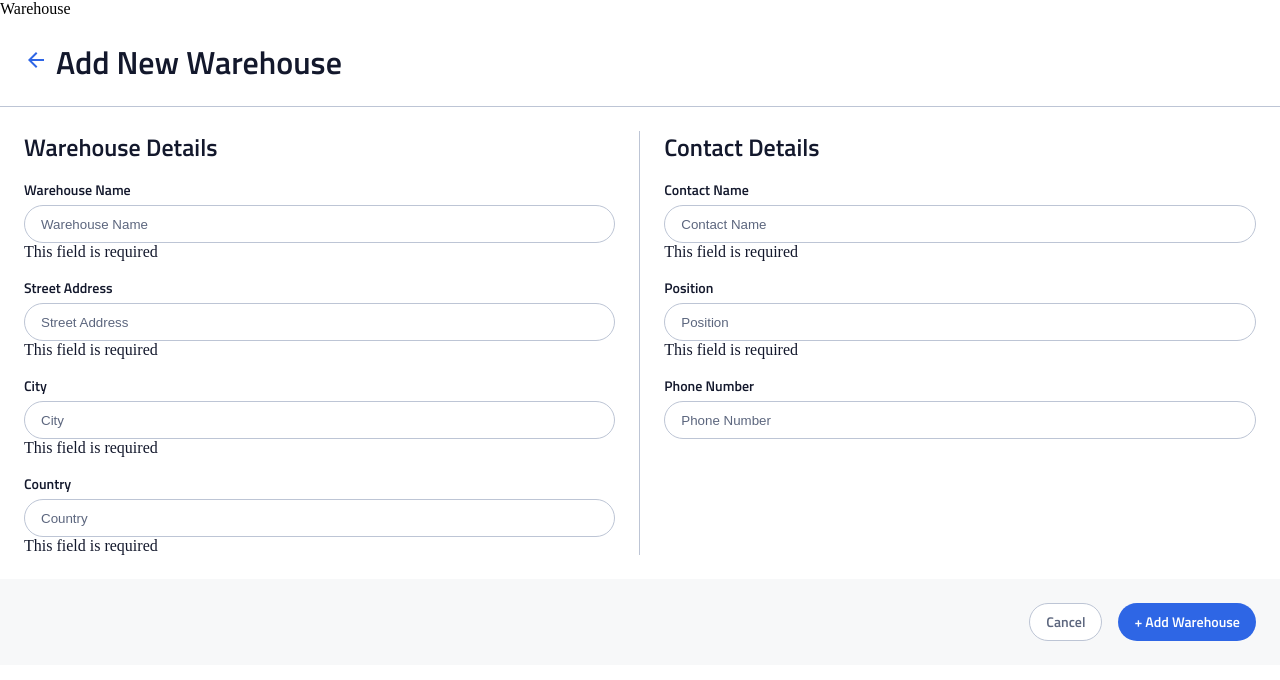
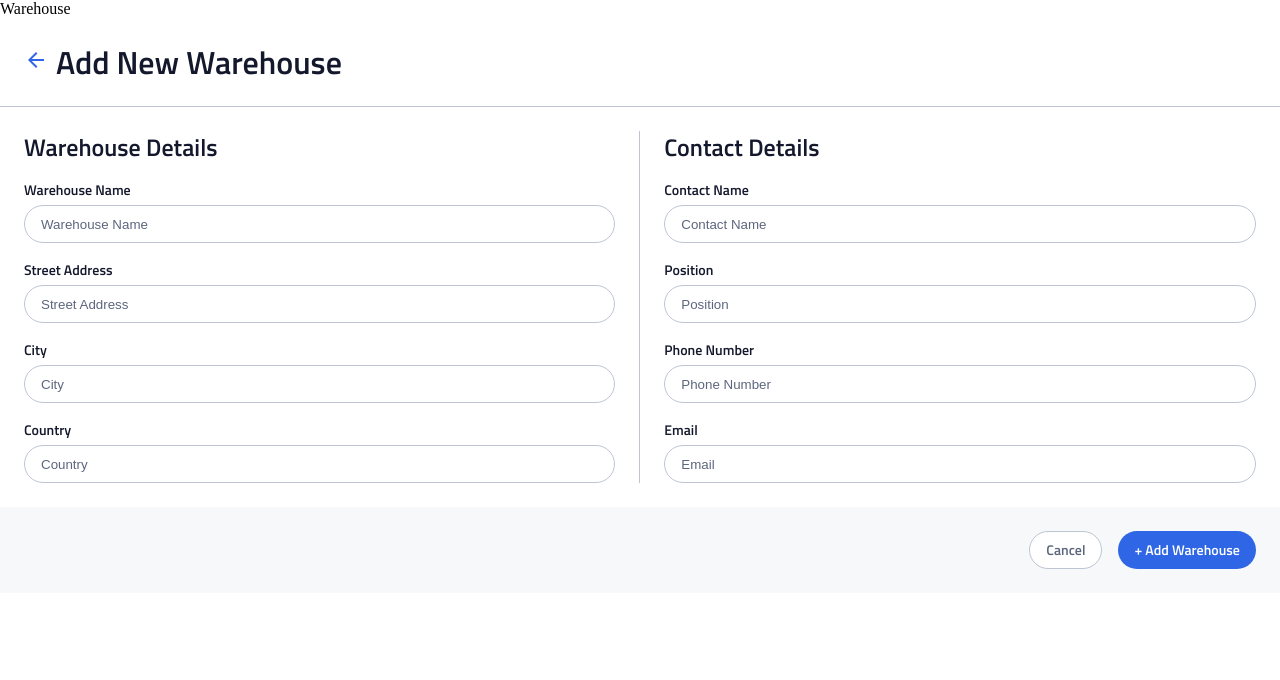
Before and after one commit to eosook/honey-bee-instock, a React (Vite) app: page / in a window 1280 px wide. Shown: the top 680 px of the page. Built offline with nearby package versions, Linux system fonts and the light colour scheme.

Commit message:
fix email input validation

```diff
--- a/src/components/AddWarehouse/AddWarehouse.jsx
+++ b/src/components/AddWarehouse/AddWarehouse.jsx
@@ -33,17 +33,16 @@ function AddWarehouse() {
     }
     return true;
   };
-  //   const handleChangeEmail = (event) => {
-  //     setEmail(event.target.value);
-  //     console.log(email);
-  //     //TO DO: optimize regex email validation statement
-  //     // const emailAddress = /^[a-z0-9.]{1,64}@[a-z.]{1,64}$/i;
-  //     if (email.length > 1 && !email.match(emailAddress)) {
-  //       setIsEmailValid(false);
-  //       console.log("invalid email");
-  //     }
-  //     return true;
-  //   };
+
+  const isEmailValid = () => {
+    if (
+      values.email &&
+      !values.email.match(/^[a-zA-Z0-9._-]+@[a-zA-Z0-9.-]+\.[a-zA-Z]{2,4}$/)
+    ) {
+      return false;
+    }
+    return true;
+  };
 
   const isFormValid = () => {
     if (
@@ -58,7 +57,7 @@ function AddWarehouse() {
     ) {
       return false;
     }
-    if (!isPhoneValid()) {
+    if (!isPhoneValid() || !isEmailValid()) {
       return false;
     }
 
@@ -73,7 +72,6 @@ function AddWarehouse() {
       console.log("unable to add warehouse");
     }
   };
-  console.log(isPhoneValid());
   return (
     <section className="add-warehouse">
       <div className="add-warehouse__heading">
@@ -100,6 +98,7 @@ function AddWarehouse() {
               placeholder="Warehouse Name"
               onChange={handleChangeInput}
               value={values.warehouse}
+              errorClass="form__error"
               errorMessage="This field is required"
             />
             <FormInput
@@ -112,6 +111,7 @@ function AddWarehouse() {
               placeholder="Street Address"
               onChange={handleChangeInput}
               value={values.address}
+              errorClass="form__error"
               errorMessage="This field is required"
             />
             <FormInput
@@ -124,6 +124,7 @@ function AddWarehouse() {
               placeholder="City"
               onChange={handleChangeInput}
               value={values.city}
+              errorClass="form__error"
               errorMessage="This field is required"
             />
             <FormInput
@@ -136,6 +137,7 @@ function AddWarehouse() {
               placeholder="Country"
               onChange={handleChangeInput}
               value={values.country}
+              errorClass="form__error"
               errorMessage="This field is required"
             />
           </div>
@@ -151,6 +153,7 @@ function AddWarehouse() {
               placeholder="Contact Name"
               onChange={handleChangeInput}
               value={values.contact}
+              errorClass="form__error"
               errorMessage="This field is required"
             />
             <FormInput
@@ -163,6 +166,7 @@ function AddWarehouse() {
               placeholder="Position"
               onChange={handleChangeInput}
               value={values.position}
+              errorClass="form__error"
               errorMessage="This field is required"
             />
             <FormInput
@@ -182,27 +186,34 @@ function AddWarehouse() {
               }`}
               errorMessage="Please enter a valid phone number"
             />
-            {/* <FormInput
+            <FormInput
               htmlFor="email"
               label="Email"
-              //   inputClass={`form__input ${
-              //     isEmailValid ? false : "form__input--invalid"
-              //   }`}
+              inputClass={`form__input ${
+                isEmailValid() ? "" : "form__input--invalid"
+              }`}
               id="email"
               name="email"
               type="text"
               placeholder="Email"
-              //   onChange={handleChangeEmail}
-              value={email}
+              onChange={handleChangeInput}
+              value={values.email}
+              errorClass={`form__error ${
+                isEmailValid() ? "" : "form__error--show"
+              }`}
               errorMessage="Please enter a valid email address"
-            /> */}
+            />
           </div>
         </div>
         <div className="form__buttons">
           <button className="button button--cancel" type="button">
             Cancel
           </button>
-          <button className="button button--add" type="submit">
+          <button
+            className="button button--add"
+            type="submit"
+            disabled={!isFormValid()}
+          >
             + Add Warehouse
           </button>
         </div>
```
